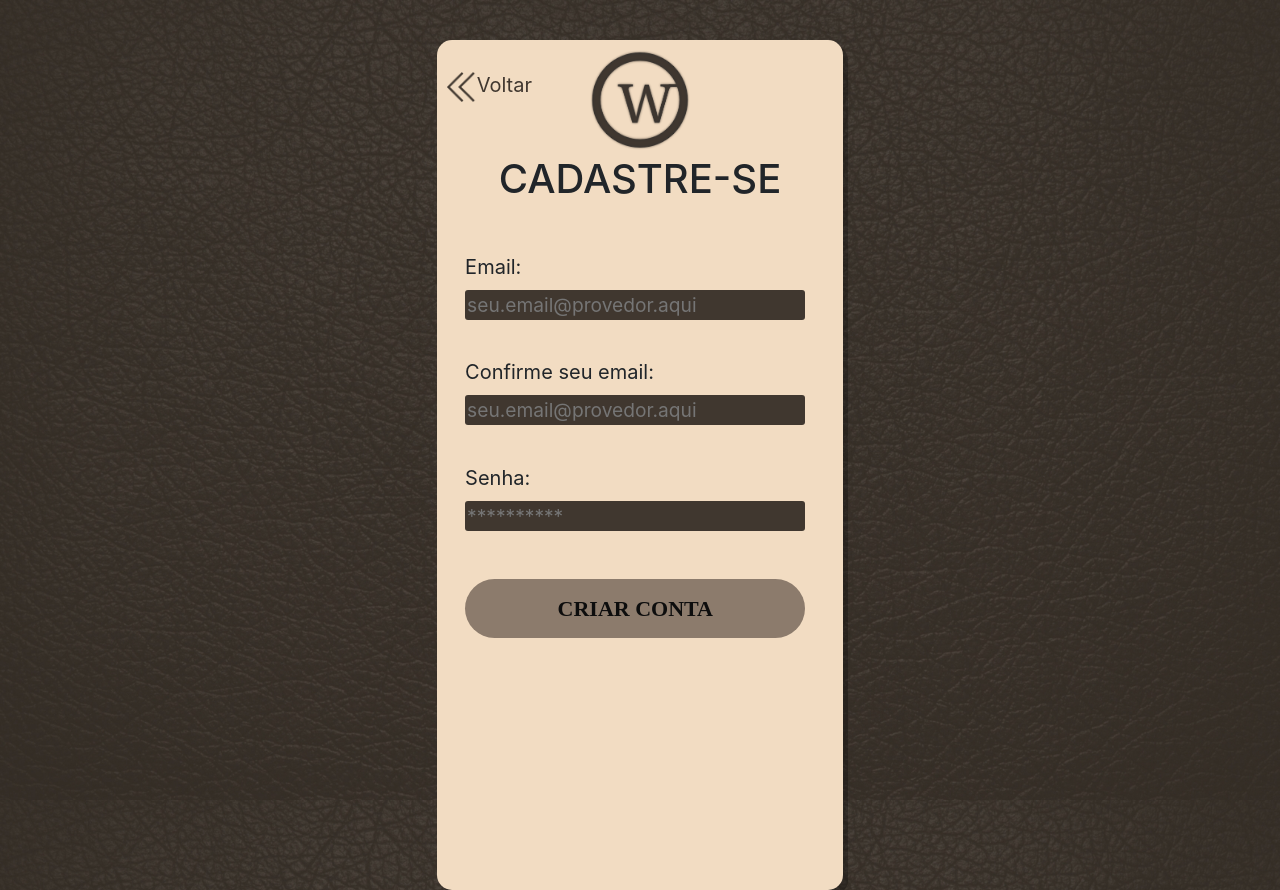
After one commit to fmaachadoo/Werk-UNB-Requisitos-de-Software-2020.2, a Django app: page /cadastro in a window 1280 px wide. The commit adds this page. Run offline with Django 3.2, Linux system fonts and the light colour scheme; some libraries are stand-ins or nearby versions; some web fonts are replaced.

Commit message:
Added Rufina font file

```diff
--- a/src/static/css/login.css
+++ b/src/static/css/login.css
@@ -1,5 +1,5 @@
 .loginCard{
-    height: 90vh;
+    height: 850px;
     width: 100%;
 
     border-radius: 15px;
--- /dev/null
+++ b/src/werk/templates/cadastro.html
@@ -0,0 +1,54 @@
+{% extends 'loginTemplate.html' %}
+
+{% load static %}
+
+{% block content %}
+<div class="row">
+    <h1 class="col-12" style="text-align: center;">CADASTRE-SE</h1>
+</div>
+
+<form>
+    <div class="row">
+        <div class="col-9">
+            <label for="user" style="text-align: left;">Email:</label>
+        </div>
+    </div>
+
+    <div class="row">
+        <div class="col-12">
+            <input type="email" id="userEmail" placeholder="seu.email@provedor.aqui"/>
+        </div>
+    </div>
+
+    <div class="row">
+        <div class="col-9">
+            <label for="user" style="text-align: left;">Confirme seu email:</label>
+        </div>
+    </div>
+
+    <div class="row">
+        <div class="col-12">
+            <input type="email" id="emailConfirm" placeholder="seu.email@provedor.aqui"/>
+        </div>
+    </div>
+
+    <div class="row">
+        <div class="col-9">
+            <label for="password" style="text-align: left;">Senha:</label>
+        </div>
+    </div>
+    <div class="row">
+        <div class="col-12">
+            <input type="password" id="userPassword" placeholder="**********"/>
+        </div>
+    </div>
+    <br>
+    <br>
+    <div class="row">
+        <div class="col-12">
+            <input type="submit" class="entrarBtn" value="CRIAR CONTA"/>
+        </div>
+    </div>
+</form>
+
+{% endblock %}
--- a/src/werk/templates/login.html
+++ b/src/werk/templates/login.html
@@ -69,7 +69,7 @@
 
 <div class="row">
     <div class="col-1"></div>
-    <div style="width: 90%;">
+    <div class="col-11">
         <a class="entrarBtn" href="https://www.google.com">
             <div class="row">
                 <div class="col-1"></div>
--- a/src/werk/views.py
+++ b/src/werk/views.py
@@ -7,3 +7,6 @@ def home(request):
 
 def login(request):
     return render(request, 'login.html')
+
+def cadastro(request):
+    return render(request, 'cadastro.html')
```
Also changed, not shown: src/static/fonts/Rufina-Bold.ttf (added), src/static/fonts/Rufina-Regular.ttf (added), src/werk/templates/cadastroTemplate.html (deleted).
